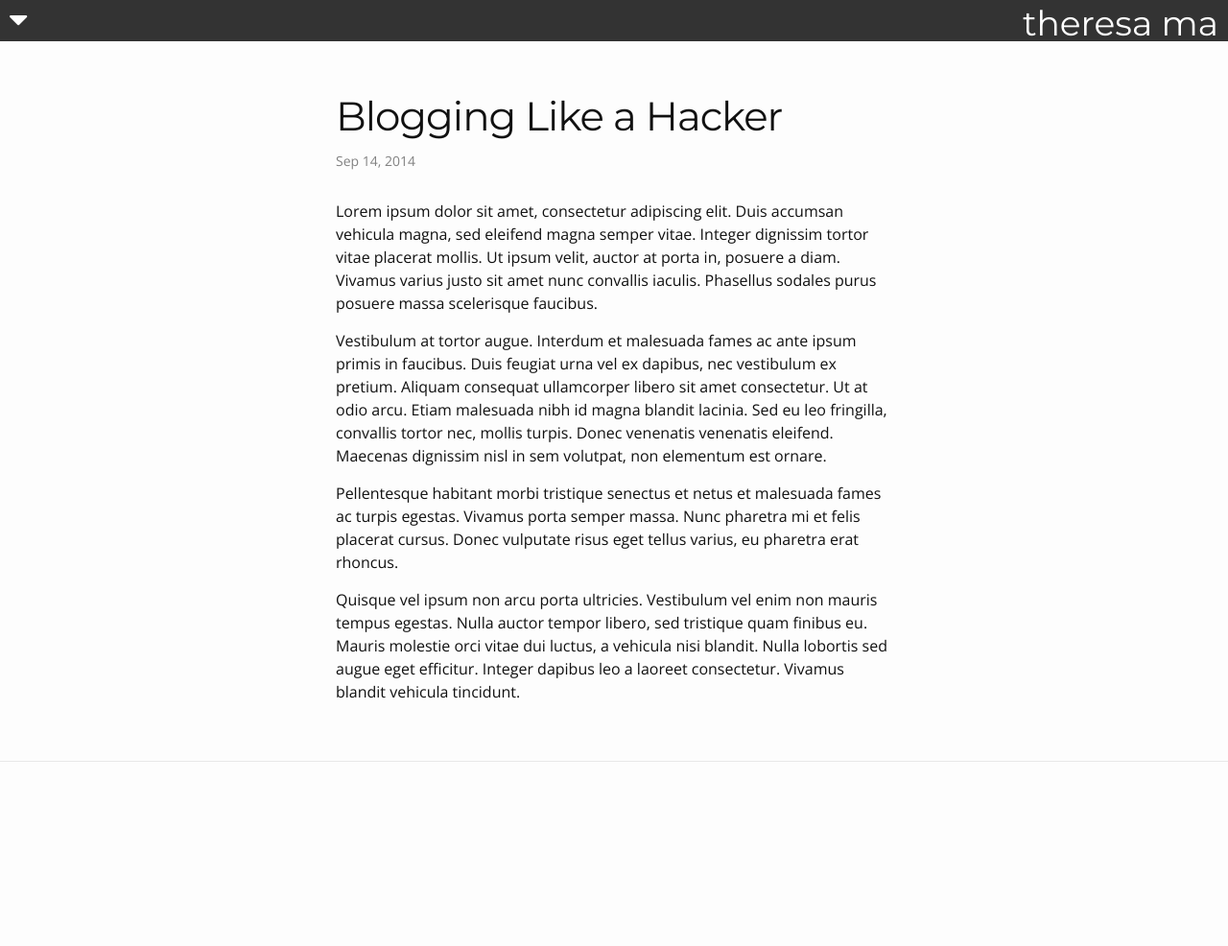
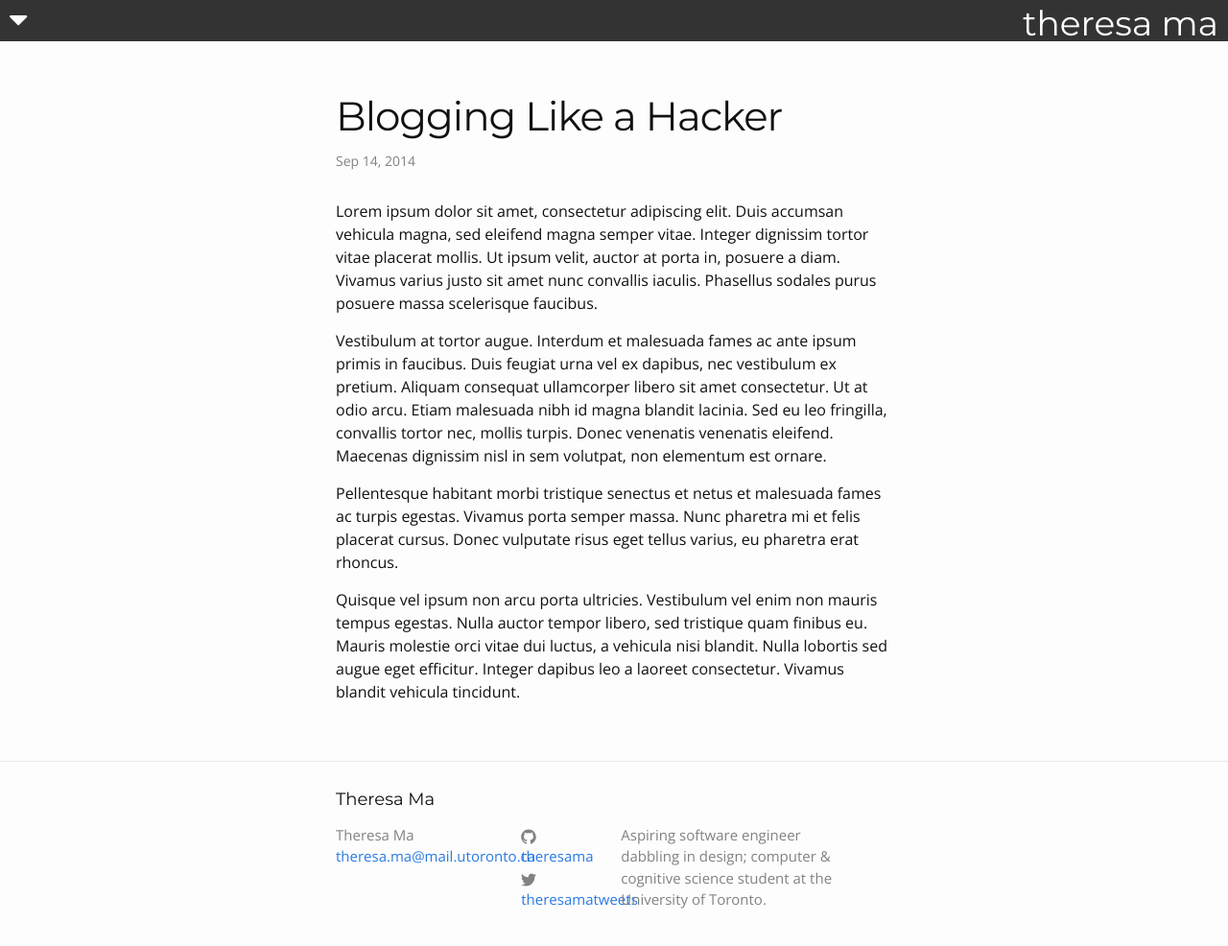
Before and after one commit to theresama/theresama.github.io, a Jekyll site: the page built from _posts/2014-09-14-starting-jekyll.md, in a window 1280 px wide and 1009 px high. Shown: the top 986 px of the window at 96% size. Built offline with Jekyll 4.4.1, drawn with Linux system fonts in a browser that asks for light colours; nearby versions of some CDN libraries.

Commit message:
add blog

```diff
--- a/_config.yml
+++ b/_config.yml
@@ -1,2 +1,14 @@
 highlighter: pygments
 github: [Repository metadata]
+# Site settings
+title: Theresa Ma
+email: theresa.ma@mail.utoronto.ca
+description: > # this means to ignore newlines until "baseurl:"
+  Aspiring software engineer dabbling in design; computer & cognitive science student at the University of Toronto.
+baseurl: "" # the subpath of your site, e.g. /blog/
+url: "http://theresa-ma.com" # the base hostname & protocol for your site
+twitter_username: theresamatweets
+github_username:  theresama
+
+# Build settings
+markdown: kramdown
--- a/_includes/head.html
+++ b/_includes/head.html
@@ -2,6 +2,19 @@
     <meta charset="utf-8">
     <meta name="viewport" content="width=device-width">
     <meta http-equiv="X-UA-Compatible" content="IE=edge">
+
+    <meta name="viewport" content="width=device-width,maximum-scale = 1.0" />
+    <meta name="keywords" content="">
+    <meta name="author" content="Theresa Ma">
+    <meta name="copyright" content="Theresa Ma">
+    <meta name="robots" content="index, follow">
+    <meta http-equiv="content-type" content="text/html;UTF-8">
+    <meta http-equiv="cache-control" content="cache">
+    <meta http-equiv="content-language" content="en">
+
+    <link rel="icon" type="image/png" href="/assets/images/favicon.ico">
+
+    <meta name="description" content="Aspiring software engineer dabbling in design; computer & cognitive science student at the University of Toronto.">
 
     <title>{% if page.title %}{{ page.title }}{% else %}{{ site.title }}{% endif %}</title>
     <meta name="description" content="{{ site.description }}">
@@ -15,16 +28,17 @@
 
     <link rel="stylesheet" href="{{ "/assets/css/bootstrap.min.css" | prepend: site.baseurl }}">
     <link rel="stylesheet" href="{{ "/assets/css/main.css" | prepend: site.baseurl }}">
+
     <link rel="canonical" href="{{ page.url | replace:'index.html','' | prepend: site.baseurl | prepend: site.url }}">
 
-     <script>
-    //   (function(i,s,o,g,r,a,m){i['GoogleAnalyticsObject']=r;i[r]=i[r]||function(){
-    //   (i[r].q=i[r].q||[]).push(arguments)},i[r].l=1*new Date();a=s.createElement(o),
-    //   m=s.getElementsByTagName(o)[0];a.async=1;a.src=g;m.parentNode.insertBefore(a,m)
-    //   })(window,document,'script','//www.google-analytics.com/analytics.js','ga');
+    <script>
+      (function(i,s,o,g,r,a,m){i['GoogleAnalyticsObject']=r;i[r]=i[r]||function(){
+      (i[r].q=i[r].q||[]).push(arguments)},i[r].l=1*new Date();a=s.createElement(o),
+      m=s.getElementsByTagName(o)[0];a.async=1;a.src=g;m.parentNode.insertBefore(a,m)
+      })(window,document,'script','//www.google-analytics.com/analytics.js','ga');
 
-    //   ga('create', 'UA-43805631-1', 'auto');
-    //   ga('send', 'pageview');
+      ga('create', 'UA-43805631-1', 'auto');
+      ga('send', 'pageview');
 
     </script>
 
--- a/_includes/header.html
+++ b/_includes/header.html
@@ -4,7 +4,7 @@
       <i class="fa fa-caret-down fa-2x open-panel"></i>
     </div>
     <div class="header-logo">
-      <h1 class="name">
+      <h1>
         theresa ma
       </h1>
     </div>
```
Also changed, not shown: _layouts/homesite.html (added, +14 -0 lines), index.html (+14 -45 lines), 3 other files.
